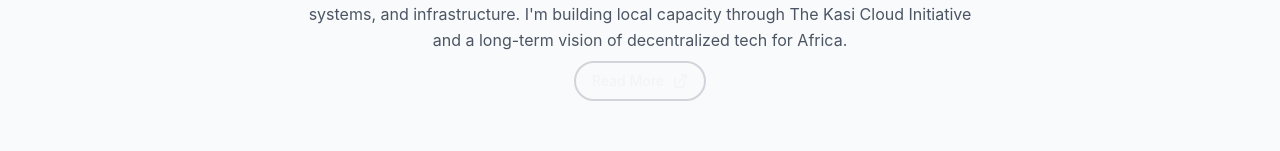
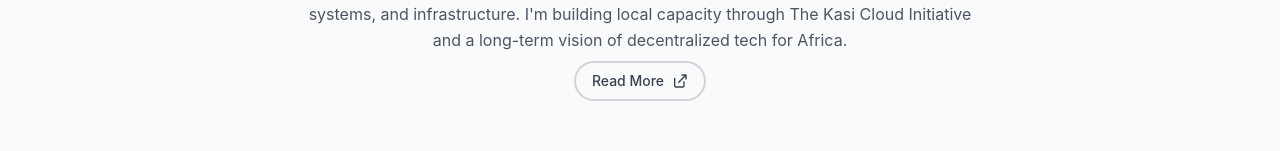
Before and after one commit to MrSpecks/MrSpecks-, a Next.js app in the folder portfolio/: page / in a window 1280 px wide. Shown: the part 641-792 px from the top of the page. Built offline with nearby package versions, Linux system fonts and the light colour scheme.

Commit message:
Button styling for circular button

```diff
--- a/portfolio/components/CertificationCard.tsx
+++ b/portfolio/components/CertificationCard.tsx
@@ -40,7 +40,7 @@ export default function CertificationCard({ cert }: CertificationCardProps) {
             href={cert.credentialUrl} rel="noopener noreferrer">
               <span className="mt-2 inline-flex items-center px-4 py-2 border-2
               border-gray-300 dark:boarder-gray-600 rounded-full text-sm font-medium
-              text-gray-100 dark:text-gray-200 hover:bg-gray-00 dark:hover:bg-gray-700
+              text-gray-700 dark:text-gray-200 hover:bg-gray-700 dark:hover:bg-gray-700
               focus:outline-none focus:ring-2 focus:ring-offset-2 focus:ring-gray-500
               dark:focus:ring-offset-gray-800 transition">
             Show Credential
--- a/portfolio/pages/index.tsx
+++ b/portfolio/pages/index.tsx
@@ -83,7 +83,7 @@ export default function HomePage() {
         <a rel="noopener noreferrer"
           className="mt-2 inline-flex items-center px-4 py-2 border-2
               border-gray-300 dark:boarder-gray-600 rounded-full text-sm font-medium
-              text-gray-100 dark:text-gray-200 hover:bg-gray-00 dark:hover:bg-gray-700
+              text-gray-700 dark:text-gray-200 hover:bg-gray-700 dark:hover:bg-gray-700
               focus:outline-none focus:ring-2 focus:ring-offset-2 focus:ring-gray-500
               dark:focus:ring-offset-gray-800 transition">
             Read More
```
